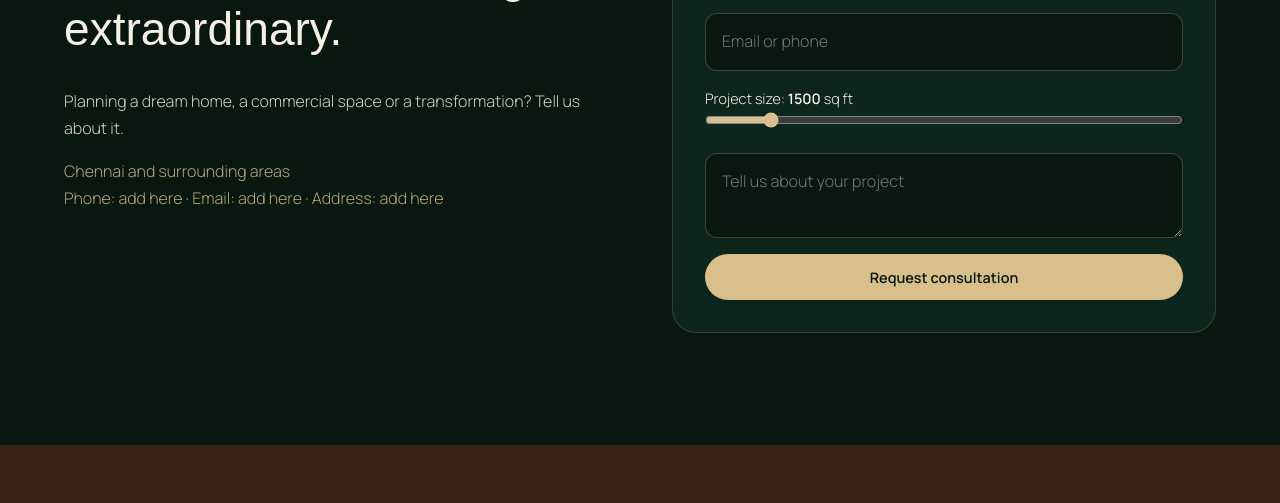
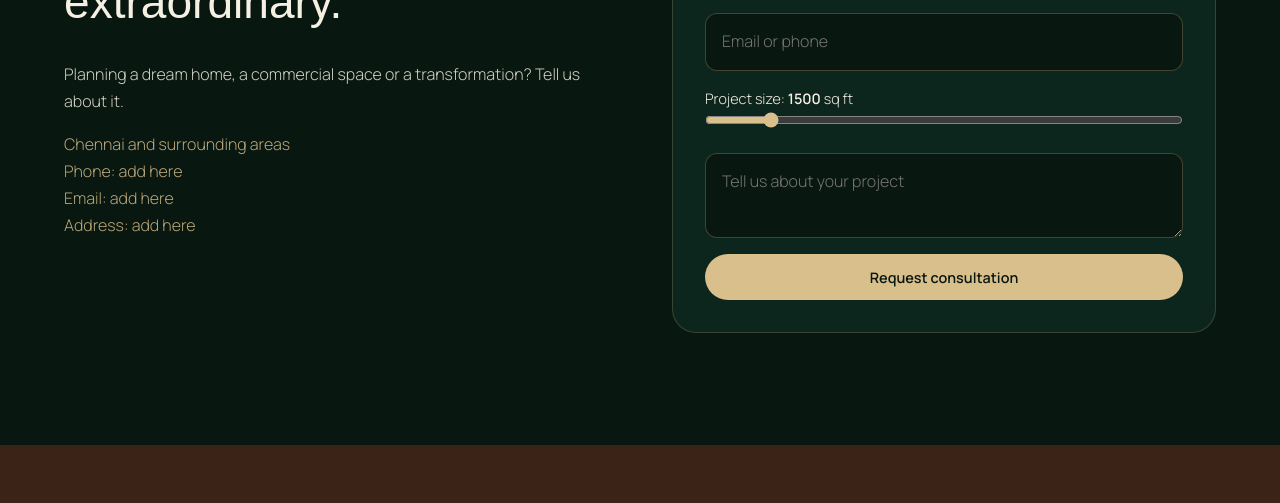
Before and after one commit to kamalesh1911/arch-imperials-website, a plain HTML site: page index.html in a window 1280 px wide. Shown: the part 6390-6893 px from the top of the page. Drawn offline with Linux system fonts and the light colour scheme; files whose address does not match are found by name; a web font is replaced by a local one.

Commit message:
contact field changes

```diff
--- a/index.html
+++ b/index.html
@@ -425,7 +425,7 @@
 
             <p class="meta">
                 Chennai and surrounding areas<br>
-                Phone: add here · Email: add here · Address: add here
+                Phone: add here <br> Email: add here <br> Address: add here
             </p>
 
         </div>
```
